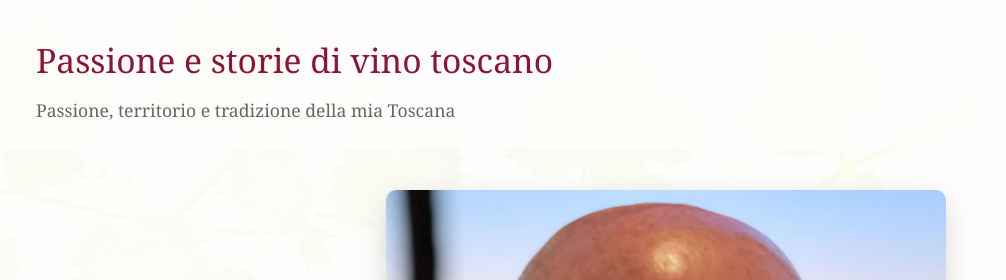
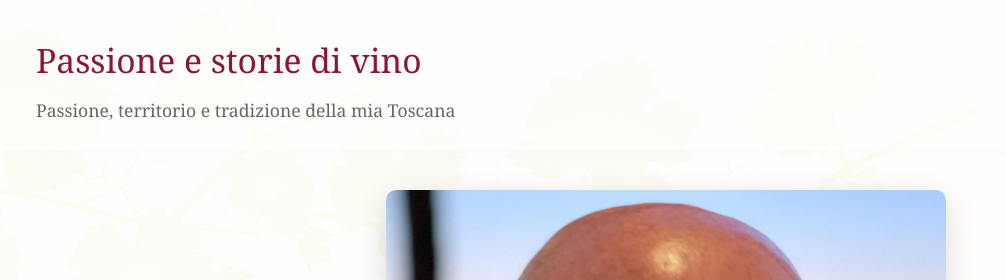
Before and after one commit to tommyiaq/giannimagi.info, a plain HTML site: page index.html in a window 1280 px wide. Shown: the top 280 px of the page, 274-1280 px from the left. Drawn offline with Linux system fonts and the light colour scheme.

Commit message:
fix pipe

```diff
--- a/index.html
+++ b/index.html
@@ -357,7 +357,7 @@
                 <img src="public/logo.jpg" alt="Gianni Magi Logo">
             </div>
             <div class="header-text">
-                <h1>Passione e storie di vino toscano</h1>
+                <h1>Passione e storie di vino</h1>
                 <p>Passione, territorio e tradizione della mia Toscana</p>
             </div>
         </div>
```
